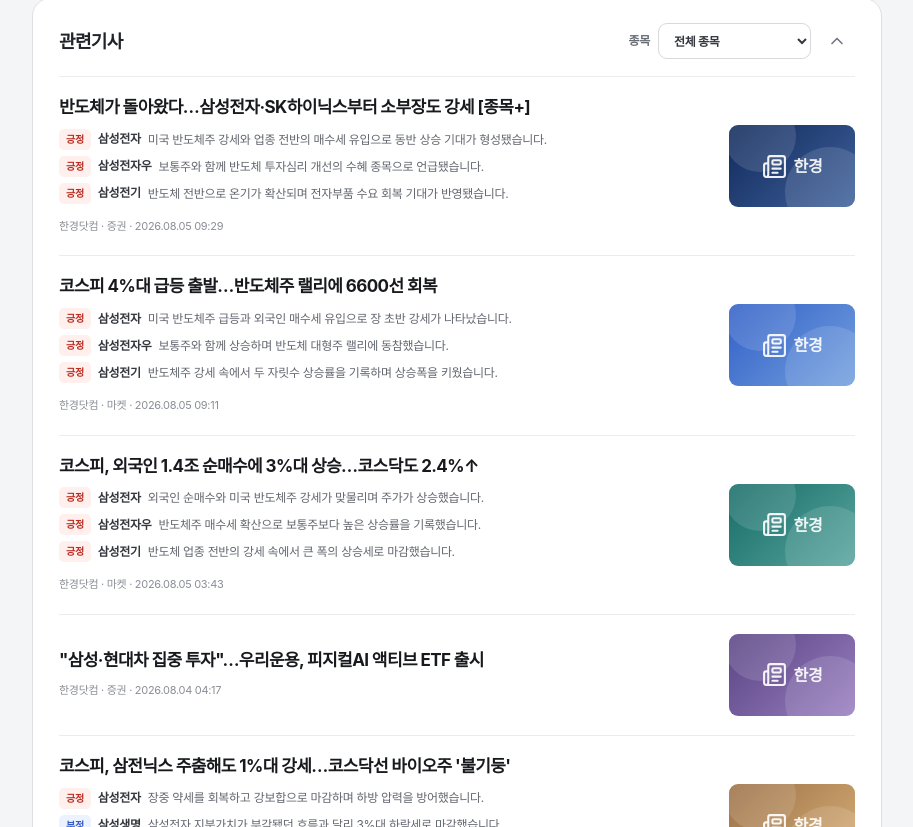
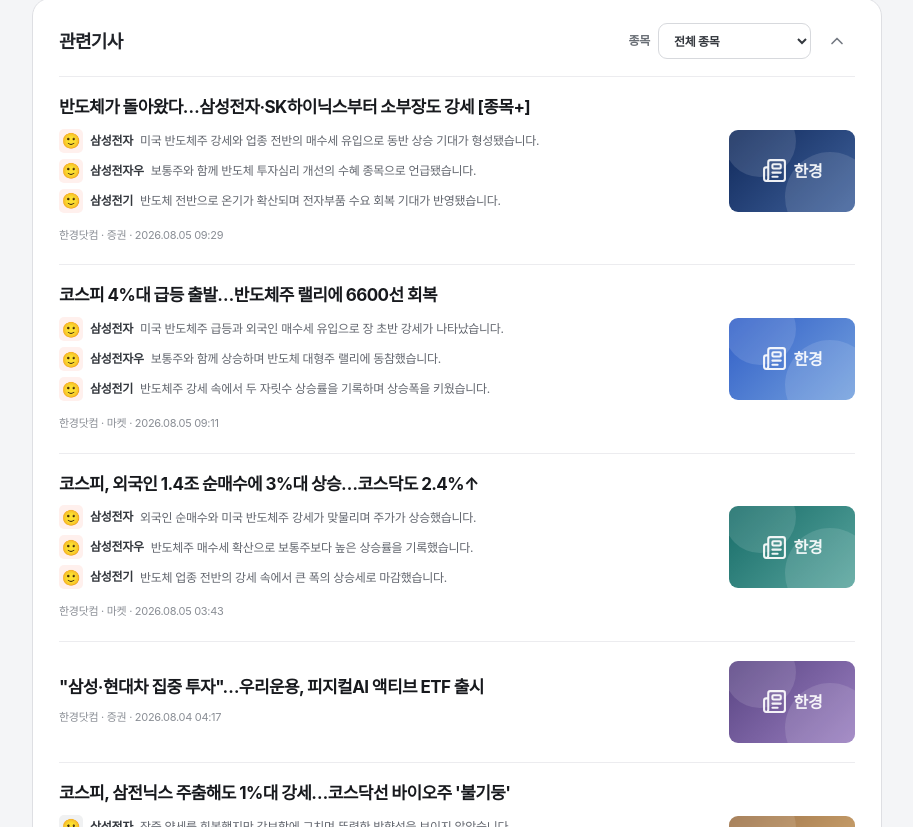
Before and after one commit to hktouchkim/myhankyung, a Next.js app: page /watchlist in a window 1280 px wide. Shown: the part 1413-2240 px from the top of the page, without its empty margins (299-1212 px from the left). Built offline with nearby package versions, Linux system fonts and the light colour scheme.

Commit message:
Use sentiment emoji for article analysis

```diff
--- a/app/globals.css
+++ b/app/globals.css
@@ -998,11 +998,13 @@ p {
 
 .sentiment {
   display: inline-flex;
-  padding: 3px 7px;
-  align-items: center;
+  width: 24px;
+  height: 24px;
+  align-items: center;
+  justify-content: center;
   border-radius: 5px;
-  font-size: 10px;
-  font-weight: 800;
+  font-size: 15px;
+  line-height: 1;
 }
 
 .sentiment-긍정 {
@@ -1013,6 +1015,11 @@ p {
 .sentiment-부정 {
   background: #edf2ff;
   color: #315fc7;
+}
+
+.sentiment-중립 {
+  background: #f0f1f2;
+  color: #646971;
 }
 
 .article-card h3,
--- a/app/page.tsx
+++ b/app/page.tsx
@@ -68,8 +68,14 @@ type Article = {
 
 type ArticleStockAnalysis = {
   stockId: string;
-  sentiment: "긍정" | "부정";
+  sentiment: "긍정" | "중립" | "부정";
   comment: string;
+};
+
+const SENTIMENT_EMOJI: Record<ArticleStockAnalysis["sentiment"], string> = {
+  긍정: "🙂",
+  중립: "😐",
+  부정: "😞",
 };
 
 type Report = {
@@ -426,7 +432,7 @@ const ARTICLES: Article[] = [
     section: "마켓",
     tone: "sand",
     stockAnalyses: [
-      { stockId: "005930", sentiment: "긍정", comment: "장중 약세를 회복하고 강보합으로 마감하며 하방 압력을 방어했습니다." },
+      { stockId: "005930", sentiment: "중립", comment: "장중 약세를 회복했지만 강보합에 그치며 뚜렷한 방향성을 보이지 않았습니다." },
       { stockId: "032830", sentiment: "부정", comment: "삼성전자 지분가치가 부각됐던 흐름과 달리 3%대 하락세로 마감했습니다." },
       { stockId: "028260", sentiment: "부정", comment: "삼성생명과 함께 약세를 보이며 1%대 하락으로 거래를 마쳤습니다." },
     ],
@@ -1837,7 +1843,14 @@ function ArticleAnalysisList({ analyses }: { analyses: ArticleStockAnalysis[] })
         if (!stock) return null;
         return (
           <div className="article-analysis-row" key={`${analysis.stockId}-${analysis.sentiment}`}>
-            <span className={`sentiment sentiment-${analysis.sentiment}`}>{analysis.sentiment}</span>
+            <span
+              className={`sentiment sentiment-${analysis.sentiment}`}
+              role="img"
+              aria-label={`${analysis.sentiment} 분석`}
+              title={analysis.sentiment}
+            >
+              {SENTIMENT_EMOJI[analysis.sentiment]}
+            </span>
             <strong>{stock.name}</strong>
             <span className="article-analysis-comment">{analysis.comment}</span>
           </div>
```
Also changed, not shown: 1 other file (tests, documents, lock files or other folders).
